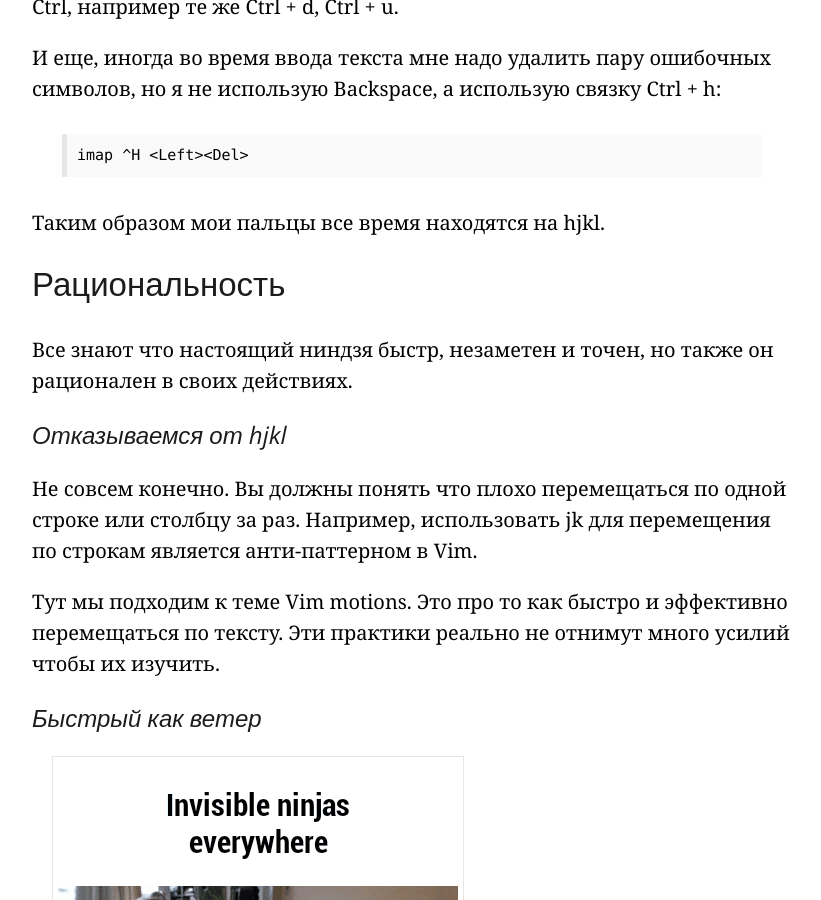
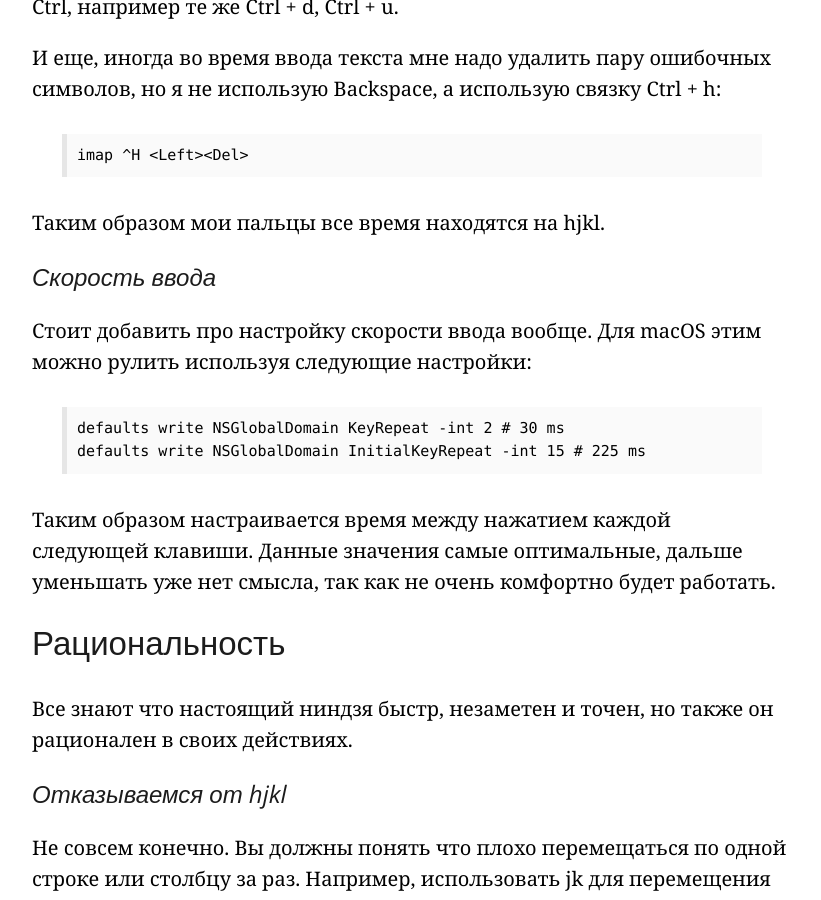
Before and after one commit to accessd/accessd.github.io, a Jekyll site: the page built from _posts/2017-03-11-vim-path-of-ninja-or-how-to-improve-your-speed.md, in a window 1280 px wide and 900 px high, scrolled down 2110 px. Shown: the whole window, without its empty margins (228-1049 px from the left). Built offline with Jekyll 4.4.1, drawn with Linux system fonts in a browser that asks for light colours; nearby versions of some CDN libraries; some web fonts are replaced; comment, search, counter and statistics services are not loaded.

Commit message:
про скорость ввода

```diff
--- a/_posts/2017-03-11-vim-path-of-ninja-or-how-to-improve-your-speed.md
+++ b/_posts/2017-03-11-vim-path-of-ninja-or-how-to-improve-your-speed.md
@@ -60,6 +60,17 @@ Esc в Vim используется очень часто, так как это
     imap ^H <Left><Del>
 
 Таким образом мои пальцы все время находятся на hjkl.
+
+#### Скорость ввода
+
+Стоит добавить про настройку скорости ввода вообще.
+Для macOS этим можно рулить используя следующие настройки:
+
+    defaults write NSGlobalDomain KeyRepeat -int 2 # 30 ms
+    defaults write NSGlobalDomain InitialKeyRepeat -int 15 # 225 ms
+
+Таким образом настраивается время между нажатием каждой следующей клавиши. Данные значения самые оптимальные, дальше
+уменьшать уже нет смысла, так как не очень комфортно будет работать.
 
 ## Рациональность
 
```
